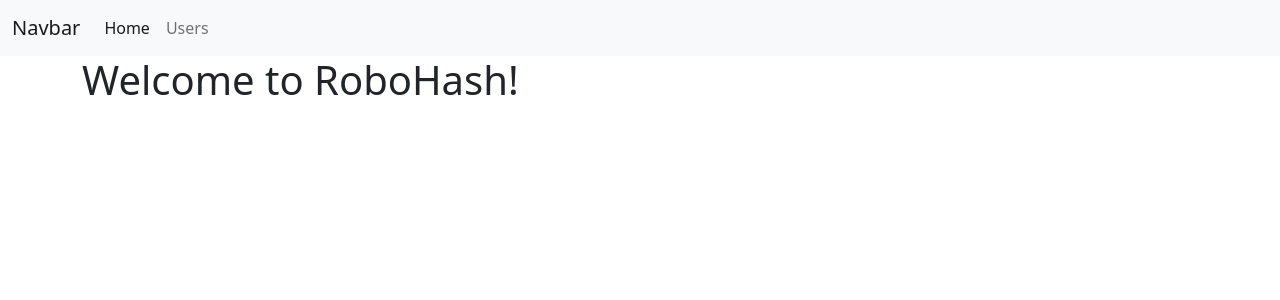
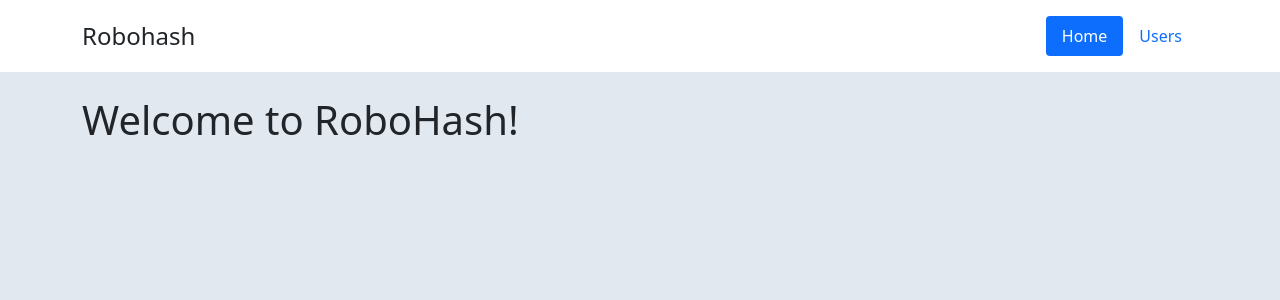
Before and after one commit to valenzsa/react-project-usecontext, a React (Create React App) app: page / in a window 1280 px wide. Shown: the top 300 px of the page. Built offline with nearby package versions, Linux system fonts and the light colour scheme; no server answers.

Commit message:
Style updates for Nav and User components

```diff
--- a/src/App.css
+++ b/src/App.css
@@ -0,0 +1,3 @@
+body {
+    background: #e2e8f0 !important;
+}
--- a/src/App.js
+++ b/src/App.js
@@ -13,15 +13,9 @@
 
   // Get users from api
   useEffect(() => {
-        (async() => {
+    (async () => {
       try {
         const response = await fetch('https://random-data-api.com/api/users/random_user?size=25');
-                // .then(function (res) {
-                //   console.log(res.text());
-                //   // if(res.ok) {
-                //   //   return response.text();
-                //   // }
-                // });
         const userData = await response.json();
         setUsers(userData);
       } catch (error) {
@@ -31,33 +25,19 @@
     })();
   }, []);
 
-    return ( <
-        randomUserContext.Provider value = { users } >
-        <
-        Nav / >
-        <
-        div className = "container" >
-        <
-        Routes >
-        <
-        Route path = "/"
-        element = { < Home / > }
-        />
+  return (
+    <randomUserContext.Provider value={users}>
+      <Nav />
 
-        <
-        Route path = "/users"
-        element = { < Users / > }
-        />
+      <div className="container">
+        <Routes>
+          <Route path="/" element={< Home />} />
 
-        <
-        Route path = "/about"
-        element = { < About / > }
-        />
+          <Route path="/users" element={< Users />} />
 
-        <
-        /Routes> < /
-        div > <
-        /randomUserContext.Provider>
+        </Routes>
+      </div>
+    </randomUserContext.Provider>
   );
 }
 
--- a/src/components/Nav.jsx
+++ b/src/components/Nav.jsx
@@ -3,39 +3,25 @@
 
 const Nav = () => {
     return (
-        <StyledNav className="navbar navbar-expand-lg navbar-light bg-light">
-            <div className="container-fluid">
-                <Link className="navbar-brand" to="/">Navbar</Link>
-                <button className="navbar-toggler" type="button" data-bs-toggle="collapse" data-bs-target="#navbarSupportedContent" aria-controls="navbarSupportedContent" aria-expanded="false" aria-label="Toggle navigation">
-                    <span className="navbar-toggler-icon"></span>
-                </button>
-                <div className="collapse navbar-collapse" id="navbarSupportedContent">
-                    <ul className="navbar-nav me-auto mb-2 mb-lg-0">
-                        <li className="nav-item">
-                            <Link className="nav-link active" aria-current="page" to="/">Home</Link>
-                        </li>
-                        <li className="nav-item">
-                            <Link className="nav-link" to="/users">Users</Link>
-                        </li>
+        <StyledNav className="navigation-container">
+            <div className="container">
+                <header className="d-flex flex-wrap justify-content-center py-3 mb-4">
+                    <a href="/" className="d-flex align-items-center mb-3 mb-md-0 me-md-auto text-dark text-decoration-none">
+                        <span className="fs-4">Robohash</span>
+                    </a>
+
+                    <ul className="nav nav-pills">
+                        <li className="nav-item"><Link to="/" className="nav-link active" aria-current="page">Home</Link></li>
+                        <li className="nav-item"><Link to="/users" className="nav-link">Users</Link></li>
                     </ul>
-                </div>
+                </header>
             </div>
         </StyledNav>
     )
 }
 
-const StyledNav = styled.nav`
-    display: flex;
-    flex-direction: row;
-    justify-content: space-evenly;
-    li {
-        a {
-            text-decoration: none;
-            &:hover {
-
-            }
-        }
-    }
+const StyledNav = styled.div`
+    background: #fff;
 `;
 
 export default Nav;
--- a/src/components/User.jsx
+++ b/src/components/User.jsx
@@ -11,7 +11,7 @@
 
     return (
         <StyledUser className="col-md-4">
-            <div className="row g-0 border rounded overflow-hidden flex-md-row mb-4 shadow-sm h-md-250 position-relative">
+            <div className="row card g-0 border rounded overflow-hidden flex-md-row mb-4 shadow-sm h-md-250 position-relative">
                 <div className="col p-4 d-flex flex-column position-static">
                     <h3 className="mb-3">{data.first_name} {data.last_name}</h3>
                     <ul className="list-unstyled mb-3">
@@ -32,10 +32,8 @@
 }
 
 const StyledUser = styled.div`
-    flex: 1;
-    .row {
-        flex: 1;
-    }
+    .card {
+        background: #fff;
         h3 {
             font-size: 1.2rem;
         }
@@ -47,6 +45,7 @@
         img {
             max-width: 150px;
         }
+    }
 `;
 
 export default User;
```
Lines whose indentation alone changed are shown as unchanged.
